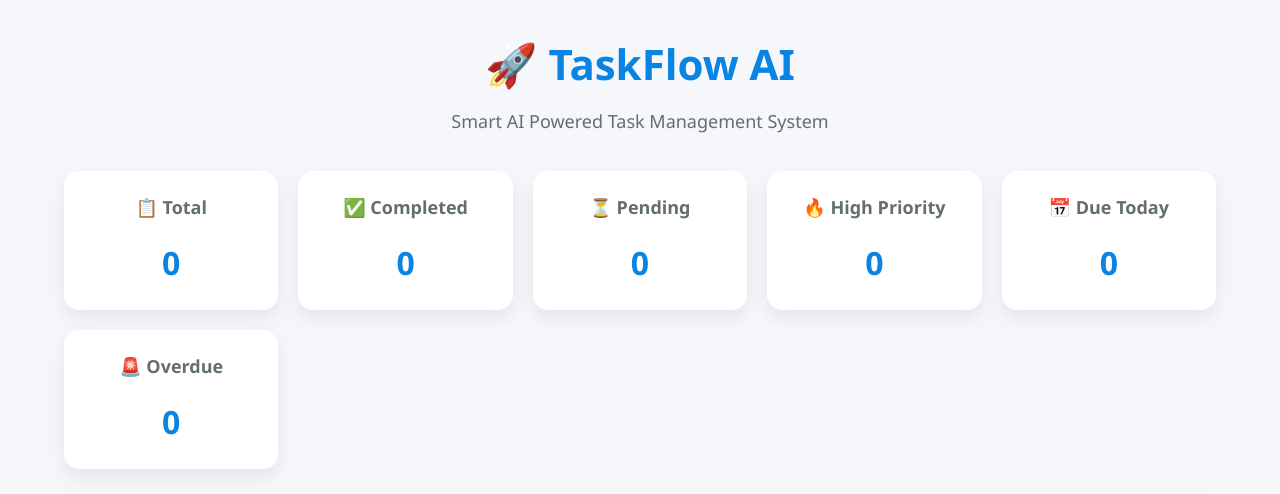
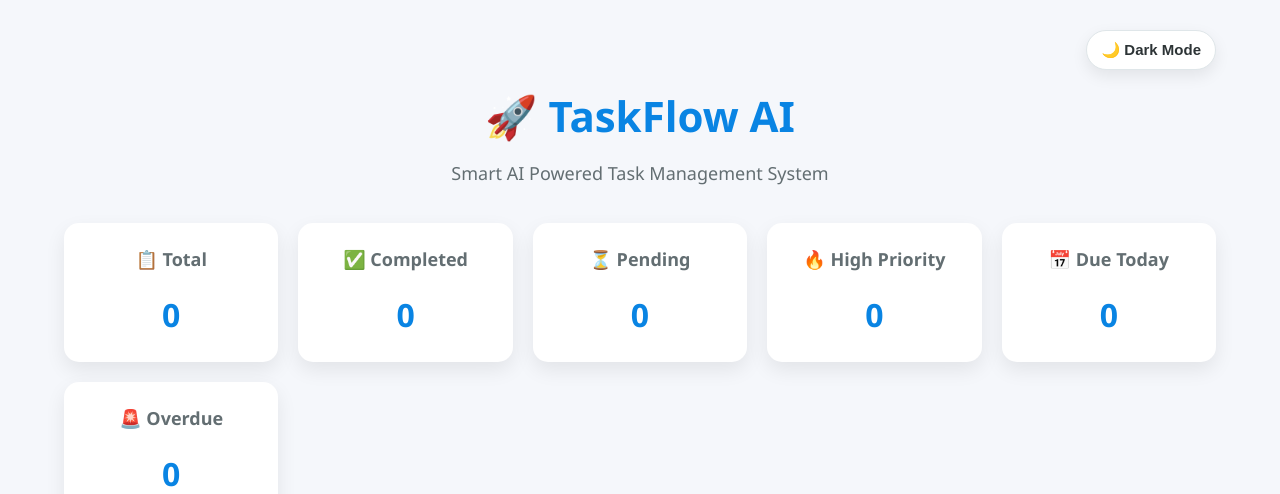
Before and after one commit to Dheerajchauhan3107/TaskFlow-AI, a Flask app: page / in a window 1280 px wide. Shown: the top 494 px of the page. Run offline with Flask 3, Linux system fonts and the light colour scheme; data that the repository does not hold is empty.

Commit message:
Add dark mode toggle

```diff
--- a/static/script.js
+++ b/static/script.js
@@ -0,0 +1,28 @@
+document.addEventListener("DOMContentLoaded", function () {
+    const toggleButton = document.getElementById("darkModeToggle");
+    const body = document.body;
+    const storageKey = "taskflow_dark_mode";
+
+    const applyTheme = function (isDark) {
+        body.classList.toggle("dark", isDark);
+        localStorage.setItem(storageKey, isDark ? "true" : "false");
+
+        if (toggleButton) {
+            toggleButton.setAttribute("aria-pressed", isDark ? "true" : "false");
+            toggleButton.innerHTML = isDark ? "☀️ Light Mode" : "🌙 Dark Mode";
+        }
+    };
+
+    const savedTheme = localStorage.getItem(storageKey);
+    const prefersDark = window.matchMedia && window.matchMedia("(prefers-color-scheme: dark)").matches;
+    const initialDark = savedTheme === null ? prefersDark : savedTheme === "true";
+
+    applyTheme(initialDark);
+
+    if (toggleButton) {
+        toggleButton.addEventListener("click", function () {
+            const isDark = !body.classList.contains("dark");
+            applyTheme(isDark);
+        });
+    }
+});
--- a/static/style.css
+++ b/static/style.css
@@ -43,6 +43,42 @@ header {
 
     text-align: center;
     margin-bottom: 35px;
+
+}
+
+.page-header {
+
+    position: relative;
+
+}
+
+.header-actions {
+
+    display: flex;
+    justify-content: flex-end;
+    margin-bottom: 12px;
+
+}
+
+.theme-toggle {
+
+    background: #fff;
+    border: 1px solid #dfe6e9;
+    color: #2d3436;
+    padding: 10px 14px;
+    border-radius: 999px;
+    cursor: pointer;
+    font-size: 15px;
+    font-weight: 600;
+    box-shadow: 0 6px 16px rgba(0, 0, 0, .08);
+
+}
+
+.theme-toggle:hover {
+
+    background: #0984e3;
+    color: #fff;
+    border-color: #0984e3;
 
 }
 
@@ -1017,7 +1053,8 @@ body.dark .card,
 body.dark .task-card,
 body.dark .progress-card,
 body.dark .footer,
-body.dark .empty {
+body.dark .empty,
+body.dark .ai-card {
 
     background: #1e1e1e;
     color: #f5f6fa;
@@ -1046,6 +1083,43 @@ body.dark .filter-btn {
 body.dark .filter-btn.active {
 
     background: #0984e3;
+
+}
+
+body.dark .theme-toggle {
+
+    background: #2d3436;
+    color: #ffffff;
+    border-color: #4b4b4b;
+
+}
+
+body.dark .theme-toggle:hover {
+
+    background: #0984e3;
+
+}
+
+body.dark header h1 {
+
+    color: #74b9ff;
+
+}
+
+body.dark header p,
+body.dark .card h2,
+body.dark .progress-card h2,
+body.dark .task-section h2,
+body.dark .empty h3,
+body.dark .due-date {
+
+    color: #dfe6e9;
+
+}
+
+body.dark .completed {
+
+    color: #7f8c8d;
 
 }
 
--- a/templates/index.html
+++ b/templates/index.html
@@ -44,7 +44,18 @@
          Header
     =========================== -->
 
-        <header>
+        <header class="page-header">
+
+            <div class="header-actions">
+
+                <button id="darkModeToggle" class="theme-toggle" type="button" aria-label="Toggle dark mode"
+                    aria-pressed="false">
+
+                    🌙 Dark Mode
+
+                </button>
+
+            </div>
 
             <h1>🚀 TaskFlow AI</h1>
 
@@ -495,6 +506,8 @@
 
     </div>
 
+    <script src="{{ url_for('static', filename='script.js') }}"></script>
+
     <!-- ==========================
                                              Auto Hide Flash Messages
                                         ========================== -->
```
Also changed, not shown: templates/edit.html (+15 -7 lines).
